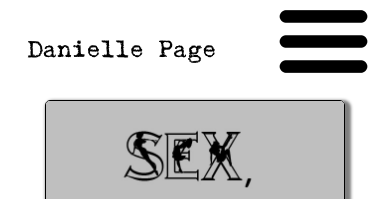
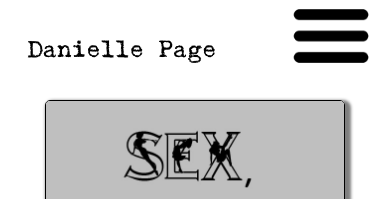
Before and after one commit to thedaniellepage/thedaniellepage, a Jekyll site: the page built from published-work.html, in a window 390 px wide. Shown: the top 199 px of the page. Built offline with Jekyll 4.4.1, drawn with Linux system fonts in a browser that asks for light colours; nearby versions of some CDN libraries.

Commit message:
smaller hamburger!

```diff
--- a/css/main.css
+++ b/css/main.css
@@ -250,7 +250,7 @@ td {
 .hamburger {
 	display:none;
 	float:right;
-	max-width:100px;
+	max-width:85px;
 	cursor:pointer;
 	margin-top:-4em;
 }
```
